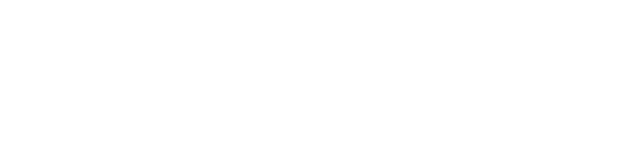
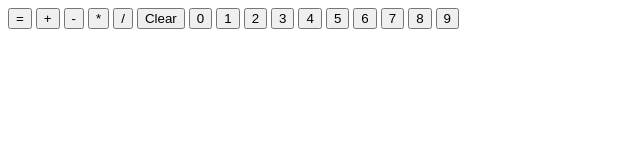
Before and after one commit to MohamadObeid9/calculator, a plain HTML site: page index.html in a window 1280 px wide. Shown: the whole page, without its empty margins (0-640 px from the left). Drawn offline with Linux system fonts and the light colour scheme.

Commit message:
created buttons for each keys

```diff
--- a/index.html
+++ b/index.html
@@ -7,6 +7,22 @@
     <script src="script.js" defer></script>
 </head>
 <body>
-
+    <div class="display"></div>
+    <button>=</button>
+    <button>+</button>
+    <button>-</button>
+    <button>*</button>
+    <button>/</button>
+    <button>Clear</button>
+    <button>0</button>
+    <button>1</button>
+    <button>2</button>
+    <button>3</button>
+    <button>4</button>
+    <button>5</button>
+    <button>6</button>
+    <button>7</button>
+    <button>8</button>
+    <button>9</button>
 </body>
 </html>
--- a/script.js
+++ b/script.js
@@ -1,4 +1,15 @@
-const add         = (a,b)=> a+b;
-const subtract    = (a,b)=> a-b;
-const mutiply     = (a,b)=> a*b;
-const divide      = (a,b)=> a/b;
+const add             = (a,b)=> a+b;
+const subtract        = (a,b)=> a-b;
+const mutiply         = (a,b)=> a*b;
+const divide          = (a,b)=> a/b;
+
+const firstVariable   = 0 ;
+const secondVariavle  = 0 ;
+const operator        = null ;
+
+const operate = (operator,num1,num2)=>{
+    add(num1,num2);
+    subtract(num1,num2);
+    mutiply(num1,num2);
+    divide(num1,num2);
+};
```
